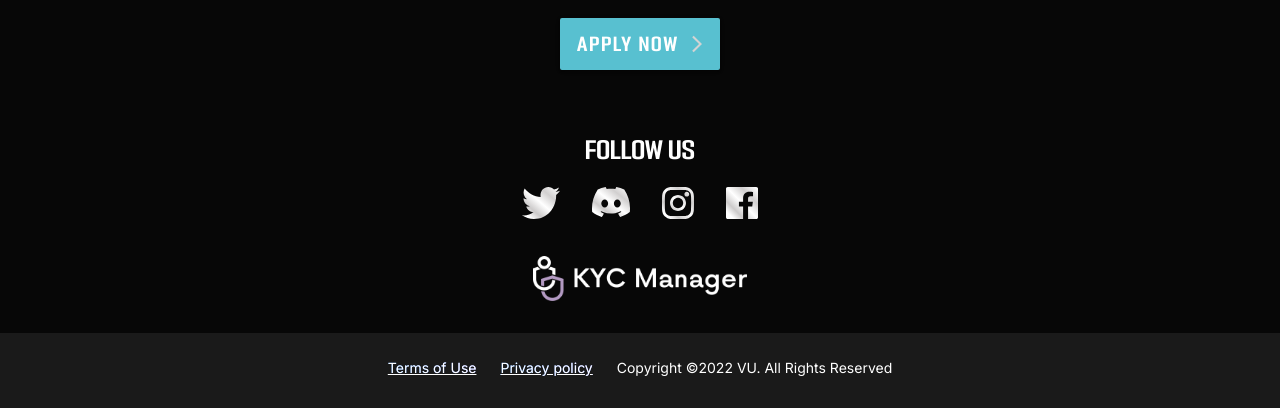
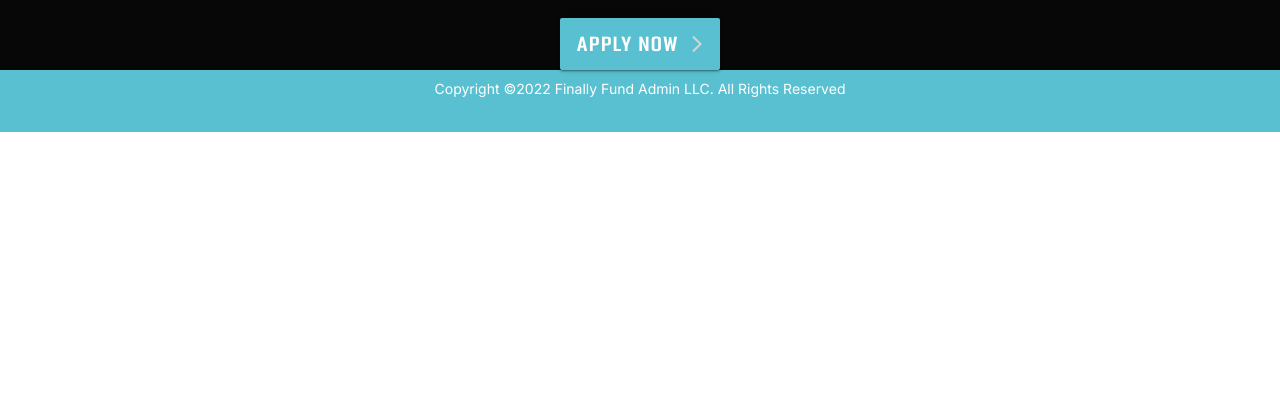
Before and after one commit to shinysource/KYC-AML-with-Sumsub, a React (Vite) app: page / in a window 1280 px wide. Shown: the part 1058-1466 px from the top of the page. After the commit the page ends 1190 px from the top, so only its background shows below. Built offline with nearby package versions, Linux system fonts and the light colour scheme; a small style sheet from the web is missing.

Commit message:
Updated header & footer ui

```diff
--- a/src/layout/Footer.tsx
+++ b/src/layout/Footer.tsx
@@ -8,108 +8,13 @@ const Footer = () => {
         item
         container
         justifyContent="center"
-        className="pt-16 pb-8 text-center"
-      >
-        <Grid item xs={12} pb={2}>
-          <div className="h3-text">FOLLOW US</div>
-        </Grid>
-        <Grid item container justifyContent="center" columnSpacing={4} xs={12}>
-          <Grid item sx={{ py: '5px' }}>
-            <a href="">
-              <img
-                src="/assets/Icon/Twitter-light.svg"
-                onMouseOver={(e) =>
-                  (e.currentTarget.src = '/assets/Icon/Twitter-hover.svg')
-                }
-                onMouseOut={(e) =>
-                  (e.currentTarget.src = '/assets/Icon/Twitter-light.svg')
-                }
-                alt="Twitter page link"
-              />
-            </a>
-          </Grid>
-          <Grid item sx={{ py: '5px' }}>
-            <a href="" className="">
-              <img
-                src="/assets/Icon/Discord-light.svg"
-                onMouseOver={(e) => {
-                  e.currentTarget.src = '/assets/Icon/Discord-hover.svg'
-                }}
-                onMouseOut={(e) =>
-                  (e.currentTarget.src = '/assets/Icon/Discord-light.svg')
-                }
-                alt="Discord channel link"
-              />
-            </a>
-          </Grid>
-          <Grid item sx={{ py: '5px' }}>
-            <a href="">
-              <img
-                src="/assets/Icon/Instagram-light.svg"
-                onMouseOver={(e) =>
-                  (e.currentTarget.src = '/assets/Icon/Instagram-hover.svg')
-                }
-                onMouseOut={(e) =>
-                  (e.currentTarget.src = '/assets/Icon/Instagram-light.svg')
-                }
-                alt="Instagram page link"
-              />
-            </a>
-          </Grid>
-          <Grid item sx={{ py: '5px' }}>
-            <a href="">
-              <img
-                src="/assets/Icon/Facebook-light.svg"
-                onMouseOver={(e) =>
-                  (e.currentTarget.src = '/assets/Icon/Facebook-hover.svg')
-                }
-                onMouseOut={(e) =>
-                  (e.currentTarget.src = '/assets/Icon/Facebook-light.svg')
-                }
-                alt="Facebook page link"
-              />
-            </a>
-          </Grid>
-        </Grid>
-      </Grid>
-
-      <Grid item container justifyContent="center" pb={{ xs: 1, md: 2 }}>
-        <Grid item>
-          <img
-            style={{ height: '45px' }}
-            className="mb-8"
-            src="/assets/Image/Footer/sumsub-footer.png"
-            alt="Built on Flow"
-          />
-        </Grid>
-      </Grid>
-
-      <Grid
-        item
-        container
-        justifyContent="center"
         columnSpacing={{ xs: 100, sm: 100, md: 3 }}
-        rowSpacing={{ xs: 1, md: 2 }}
         pb={4}
-        className="pt-2 text-center bg-black2"
+        className="pt-2 text-center bg-blue"
       >
         <Grid item>
-          <Link to="/terms-of-use">
-            <p className="fineprint-text hover:text-transparent underline bg-clip-text bg-gradient-to-r from-gradient1 to-gradient2">
-              Terms of Use
-            </p>
-          </Link>
-        </Grid>
-        <Grid item>
-          <Link to="/privacy-policy">
-            <p className="fineprint-text hover:text-transparent underline bg-clip-text bg-gradient-to-r from-gradient1 to-gradient2">
-              Privacy policy
-            </p>
-          </Link>
-        </Grid>
-        <Grid item>
           <p className="fineprint-text">
-            Copyright &copy;2022 VU. All Rights Reserved
+            Copyright ©2022 Finally Fund Admin LLC. All Rights Reserved
           </p>
         </Grid>
       </Grid>
--- /dev/null
+++ b/src/layout/Header.tsx
@@ -0,0 +1,18 @@
+import { Grid, Box } from '@mui/material'
+import { Link } from 'react-router-dom'
+
+const Header = () => {
+  return (
+    <Grid container>
+      <Grid
+        item
+        container
+        columnSpacing={{ xs: 100, sm: 100, md: 3 }}
+        pb={7}
+        className="fixed top-0 pt-2 text-center bg-blue"
+      ></Grid>
+    </Grid>
+  )
+}
+
+export default Header
```
